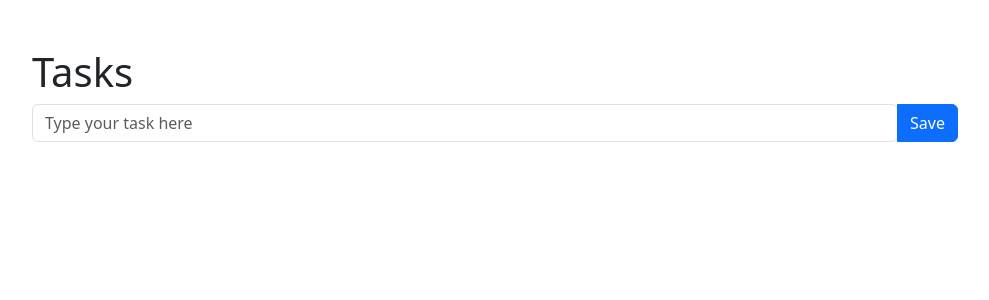
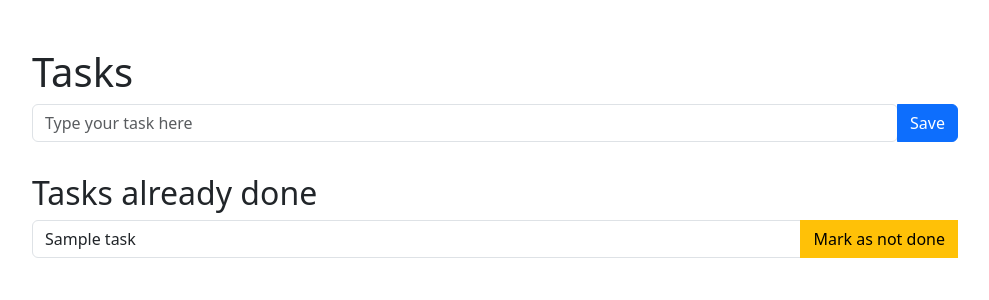
Before and after one commit to ruandiego23/django-mininal-crud, a Django app: page / in a window 1280 px wide. Shown: the top 300 px of the page, without its empty margins (145-1134 px from the left). Run offline with Django 5.2, Linux system fonts and the light colour scheme; tables that the repository leaves empty hold one stand-in row (values such as "Sample post"); some libraries are stand-ins or nearby versions.

Commit message:
Button to Mark as not done has been implemented.
Closes #5

```diff
--- a/webdev/tasks/templates/tasks/home.html
+++ b/webdev/tasks/templates/tasks/home.html
@@ -46,4 +46,36 @@
             </div>
         </div>
     </div>
+
+    <div class="container mt-sm-2">
+        <div class="row justify-content-center">
+            <div class="col-sm-10">
+                {% if done_tasks.exists %}
+                    <h2>Tasks already done</h2>
+                    {% for task in done_tasks %}
+                        <!-- 1. The Visual Layout (Input Group) -->
+                        <div class="input-group mb-sm-3">
+                            <!-- Linked to the update form -->
+                            <input type="text" class="form-control" placeholder="Type your task here" name="name"
+                                   aria-label="task" required="required" value="{{ task.name }}"
+                                   form="form-update-{{ task.id }}">
+
+                            <!-- Linked to the update form (First Button) -->
+                            <button class="btn btn-warning" type="submit" form="form-update-{{ task.id }}">Mark as not
+                                done
+                            </button>
+
+                        <!-- 2. The Logical Forms (Hidden from view) -->
+
+                        <form id="form-update-{{ task.id }}" action="{% url 'tasks:detail' task_id=task.id %}"
+                              method="POST" class="d-none">
+                            {% csrf_token %}
+                            <input type="hidden" name="task_status" value="pending">
+                        </form>
+                    {% endfor %}
+                {% endif %}
+            </div>
+        </div>
+    </div>
+
 {% endblock %}
--- a/webdev/tasks/views.py
+++ b/webdev/tasks/views.py
@@ -15,15 +15,42 @@ def home(request):
             return HttpResponseRedirect(reverse('tasks:home'))
         else:
             pending_tasks = Task.objects.filter(done=False).all()
-            return render(request, 'tasks/home.html', {'form': form, 'pending_tasks': pending_tasks}, status=400)
+            done_tasks = Task.objects.filter(done=True).all()
+            return render(
+                request, 'tasks/home.html',
+                {
+                    'form': form,
+                    'pending_tasks': pending_tasks,
+                    'done_tasks': done_tasks,
+                 },
+                status=400
+            )
     pending_tasks = Task.objects.filter(done=False).all()
-    return render(request, 'tasks/home.html', {'pending_tasks': pending_tasks})
+    done_tasks = Task.objects.filter(done=True).all()
+    return render(
+        request,
+        'tasks/home.html',
+        {
+            'pending_tasks': pending_tasks,
+            'done_tasks': done_tasks,
+        }
+    )
 
 
 def detail(request, task_id):
     if request.method == 'POST':
         task = Task.objects.get(id=task_id)
-        form = TaskForm(request.POST, instance=task)
+
+        # 1. Create a mutable copy of the POST data
+        data = request.POST.copy()
+
+        # 2. Check the custom task_status flag we added to the HTML
+        task_status = data.get('task_status')
+        if task_status == 'complete':
+            data['done'] = 'True'
+
+        # 3. Pass the modified data to your TaskForm
+        form = TaskForm(data, instance=task)
         if form.is_valid():
             form.save()
     return HttpResponseRedirect(reverse('tasks:home'))
```
Also changed, not shown: webdev/tasks/tests/test_tasks_post.py (+8 -12 lines), webdev/tasks/tests/test_tasks_update.py (added, +44 -0 lines).
